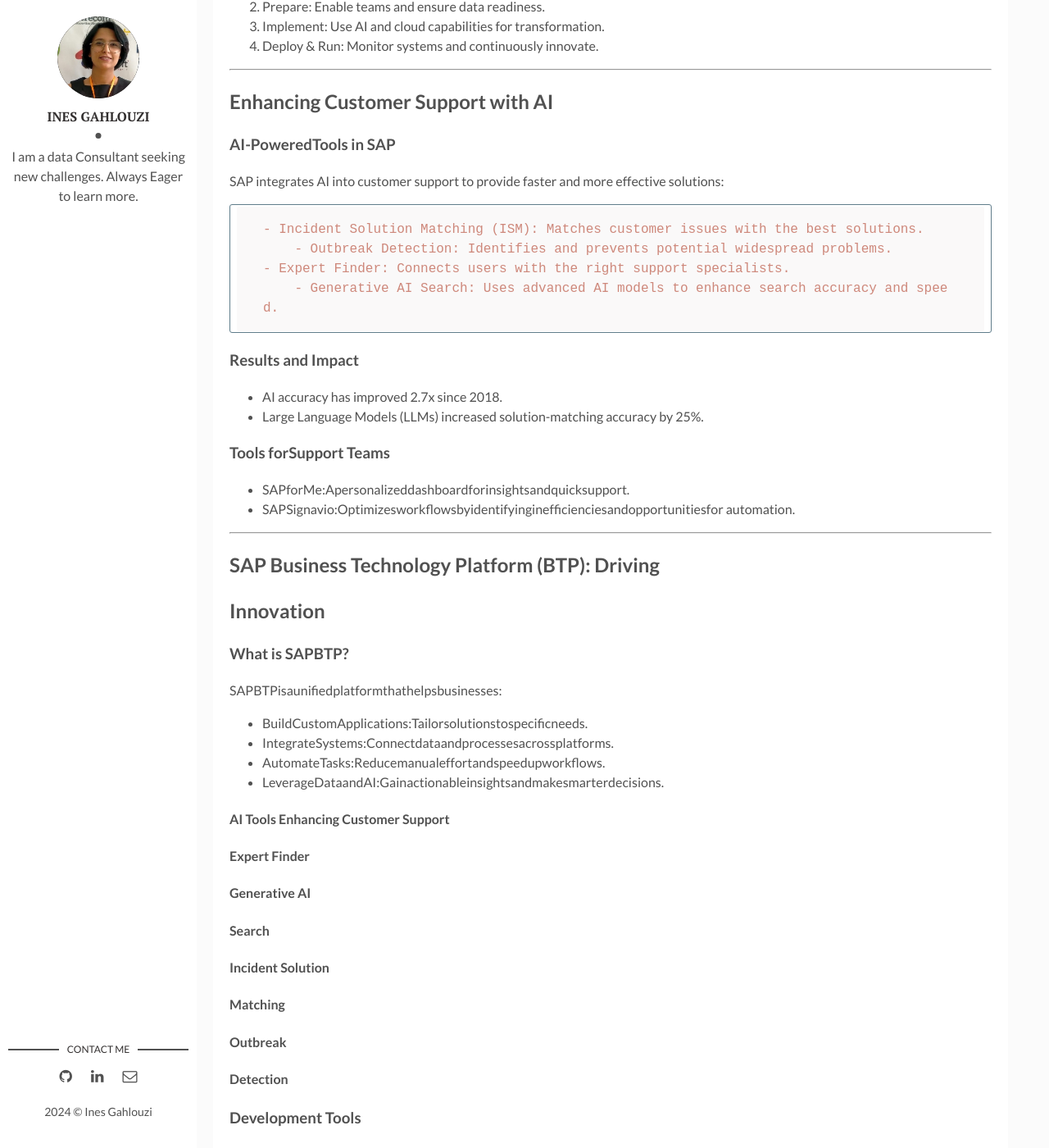
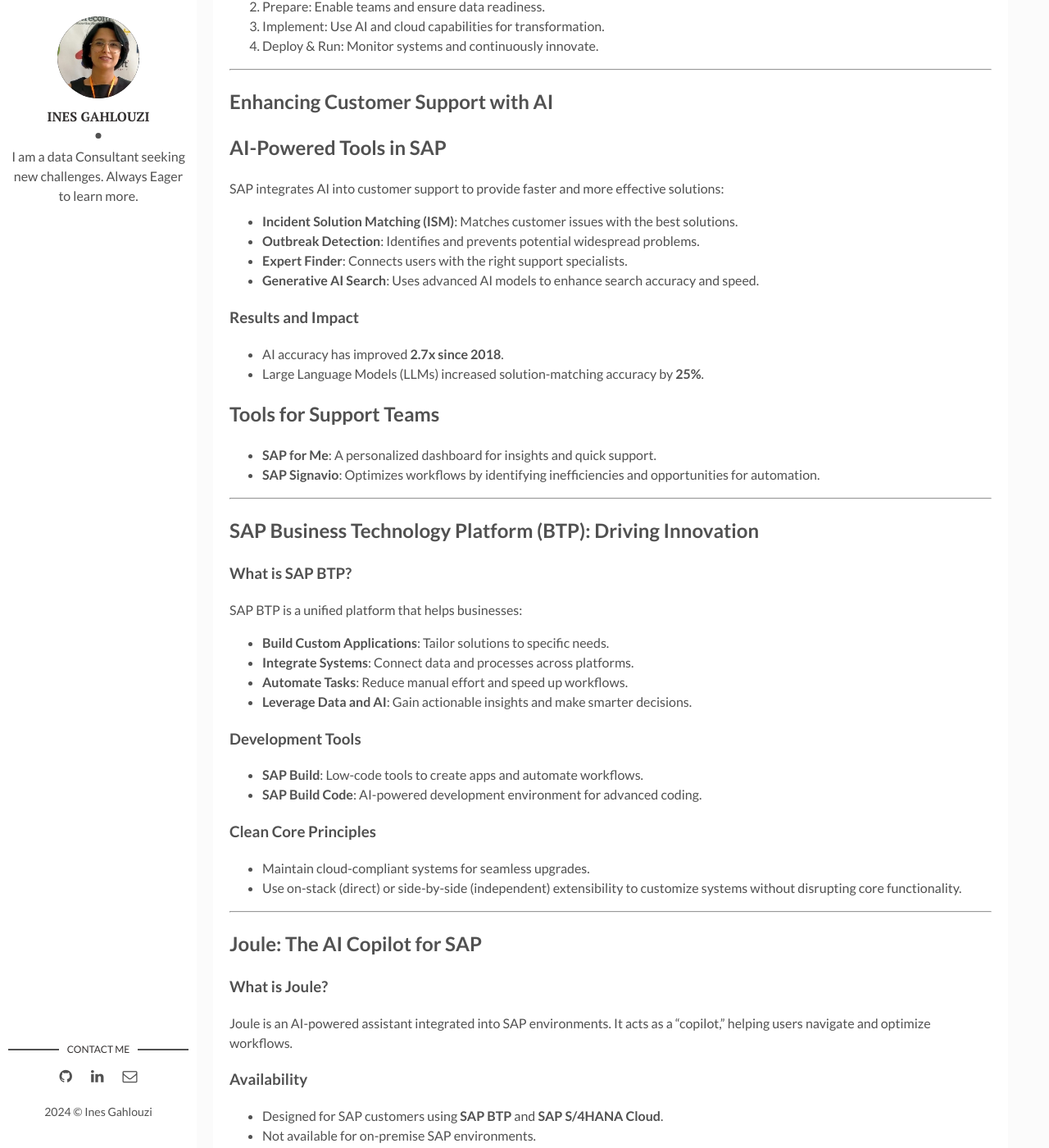
Before and after one commit to inesgh1/Ines-s-Blog, a Jekyll site: the page built from _posts/2024-11-14-sapandAI.markdown, in a window 1280 px wide and 1400 px high, scrolled down 1338 px. Shown: the whole window at 82% size. Built offline with Jekyll 4.4.1, drawn with Linux system fonts in a browser that asks for light colours; comment, search, counter and statistics services are not loaded; some of the changed text lies outside the part shown.

Commit message:
Update 2024-11-14-sapandAI.markdown

```diff
--- a/_posts/2024-11-14-sapandAI.markdown
+++ b/_posts/2024-11-14-sapandAI.markdown
@@ -42,68 +42,47 @@
 
 ## Enhancing Customer Support with AI
 
-### AI-PoweredTools in SAP
+## AI-Powered Tools in SAP
 
 SAP integrates AI into customer support to provide faster and more effective solutions:
 
-	- Incident Solution Matching (ISM): Matches customer issues with the best solutions.
-        - Outbreak Detection: Identifies and prevents potential widespread problems.
-	- Expert Finder: Connects users with the right support specialists.
-        - Generative AI Search: Uses advanced AI models to enhance search accuracy and speed.
+- **Incident Solution Matching (ISM)**: Matches customer issues with the best solutions.
+- **Outbreak Detection**: Identifies and prevents potential widespread problems.
+- **Expert Finder**: Connects users with the right support specialists.
+- **Generative AI Search**: Uses advanced AI models to enhance search accuracy and speed.
 
 ### Results and Impact
 
-- AI accuracy has improved 2.7x since 2018.
-- Large Language Models (LLMs) increased solution-matching accuracy by 25%.
+- AI accuracy has improved **2.7x since 2018**.
+- Large Language Models (LLMs) increased solution-matching accuracy by **25%**.
 
-### Tools forSupport Teams
+## Tools for Support Teams
 
-- SAPforMe:Apersonalizeddashboardforinsightsandquicksupport.
-- SAPSignavio:Optimizesworkflowsbyidentifyinginefficienciesandopportunitiesfor
-    automation.
+- **SAP for Me**: A personalized dashboard for insights and quick support.
+- **SAP Signavio**: Optimizes workflows by identifying inefficiencies and opportunities for automation.
 
 ---
 
-## SAP Business Technology Platform (BTP): Driving
+## SAP Business Technology Platform (BTP): Driving Innovation
 
-## Innovation
+### What is SAP BTP?
 
-### What is SAPBTP?
+SAP BTP is a unified platform that helps businesses:
 
-SAPBTPisaunifiedplatformthathelpsbusinesses:
-
-- BuildCustomApplications:Tailorsolutionstospecificneeds.
-- IntegrateSystems:Connectdataandprocessesacrossplatforms.
-- AutomateTasks:Reducemanualeffortandspeedupworkflows.
-- LeverageDataandAI:Gainactionableinsightsandmakesmarterdecisions.
-
-#### AI Tools Enhancing Customer Support
-
-#### Expert Finder
-
-#### Generative AI
-
-#### Search
-
-#### Incident Solution
-
-#### Matching
-
-#### Outbreak
-
-#### Detection
-
+- **Build Custom Applications**: Tailor solutions to specific needs.
+- **Integrate Systems**: Connect data and processes across platforms.
+- **Automate Tasks**: Reduce manual effort and speed up workflows.
+- **Leverage Data and AI**: Gain actionable insights and make smarter decisions.
 
 ### Development Tools
 
-- SAPBuild:Low-codetoolstocreateappsandautomateworkflows.
-- SAPBuildCode:AI-powereddevelopmentenvironmentforadvancedcoding.
+- **SAP Build**: Low-code tools to create apps and automate workflows.
+- **SAP Build Code**: AI-powered development environment for advanced coding.
 
-### Clean CorePrinciples
+### Clean Core Principles
 
-- Maintaincloud-compliantsystemsforseamlessupgrades.
-- Use on-stack(direct)orside-by-side(independent)extensibilitytocustomizesystems
-    withoutdisruptingcorefunctionality.
+- Maintain cloud-compliant systems for seamless upgrades.
+- Use on-stack (direct) or side-by-side (independent) extensibility to customize systems without disrupting core functionality.
 
 ---
 
@@ -111,39 +90,20 @@
 
 ### What is Joule?
 
-JouleisanAI-poweredassistantintegratedintoSAPenvironments.Itactsasa"copilot,"
-helpingusersnavigateandoptimizeworkflows.
-
-#### Custom
-
-#### Applications
-
-#### Data and AI
-
-#### SAP BTP Capabilities
-
-#### System
-
-#### Integration
-
-#### Task Automation
-
+Joule is an AI-powered assistant integrated into SAP environments. It acts as a "copilot," helping users navigate and optimize workflows.
 
 ### Availability
 
-- DesignedforSAPcustomersusingSAPBTPandSAPS/4HANACloud.
-- Notavailableforon-premiseSAPenvironments.
+- Designed for SAP customers using **SAP BTP** and **SAP S/4HANA Cloud**.
+- Not available for on-premise SAP environments.
 
 ### Cost and Accessibility
 
-- Jouleisnotafreetool.ItisbundledwithSAP’scloudsubscriptionservices,with
-    pricingdependentonthecustomer’splan.
+- Joule is not a free tool. It is bundled with SAP’s cloud subscription services, with pricing dependent on the customer’s plan.
 
-### TargetCustomers
+### Target Customers
 
-- BusinessesleveragingSAP’scloudsolutions, particularlySAPS/4HANACloud.
-
-
+- Businesses leveraging SAP’s cloud solutions, particularly **SAP S/4HANA Cloud**.
 
 ## FAQs
 
```
